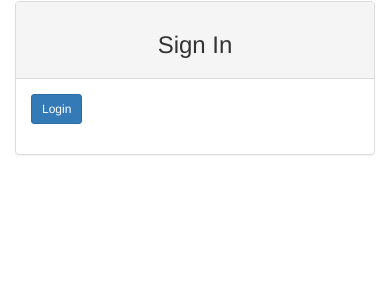
After one commit to Soniakoi/Instagram, a Django app: template Insta_app/templates/registration/login.html in a window 390 px wide. The commit adds this page. Shown: the top 300 px of the page. Run offline with Django 3.2, Linux system fonts and the light colour scheme; the template is opened without the code that fills it: most values are stand-ins (such as "Sample title", 1, 10 or a date in 2020); some libraries are stand-ins or nearby versions.

Commit message:
Add a login template file that will allow the user to login

```diff
--- /dev/null
+++ b/Insta_app/templates/registration/login.html
@@ -0,0 +1,41 @@
+{%extends "registration/base.html"%}
+{% load bootstrap3 %}
+{% block content %}
+<div class="container">
+  <div class="row">
+    <!-- Empty div -->
+    <div class="col-md-4"></div>
+    <div class="col-md-4">
+      {% if form.errors %}
+        <p> Password or Username is incorrect </p>
+      {% endif %}
+      <div class="panel panel-default">
+
+        <div class="panel-heading">
+          <h3 class="text-center">Sign In</h3>
+        </div>
+        <div class="panel-body">
+
+          <form  action="/accounts/login/" method="post">
+            {% csrf_token %}
+            {% bootstrap_form form%}
+
+            <div class="form-group">
+              <input type="submit" class="btn btn-primary btn-sm" value="Login">
+            </div>
+
+            <input type="hidden" name="next" value="{{next}}">
+
+          </form>
+
+        </div>
+
+      </div>
+
+    </div>
+    <!-- empty div -->
+    <div class="col-md-4"></div>
+  </div>
+</div>
+
+{% endblock %}
--- a/Insta_app/views.py
+++ b/Insta_app/views.py
@@ -1,7 +1,5 @@
 from django.shortcuts import render
 from django.http import HttpResponse,Http404
-
-
 # Create your views here.
 def index(request):
   return render (request,'index.html')
@@ -12,3 +10,7 @@ def user_profile(request):
   posts = Image.objects.filter(user_id=current_user.id)
 
   return render(request,'insta.html',{"profile_pic":profiles,"posts":posts})
+
+
+# @login_required(login_url='/accounts/login/')
+# def article(request, article_id):
```
Also changed, not shown: Insta_app/templates/navbar.html (+29 -0 lines).
